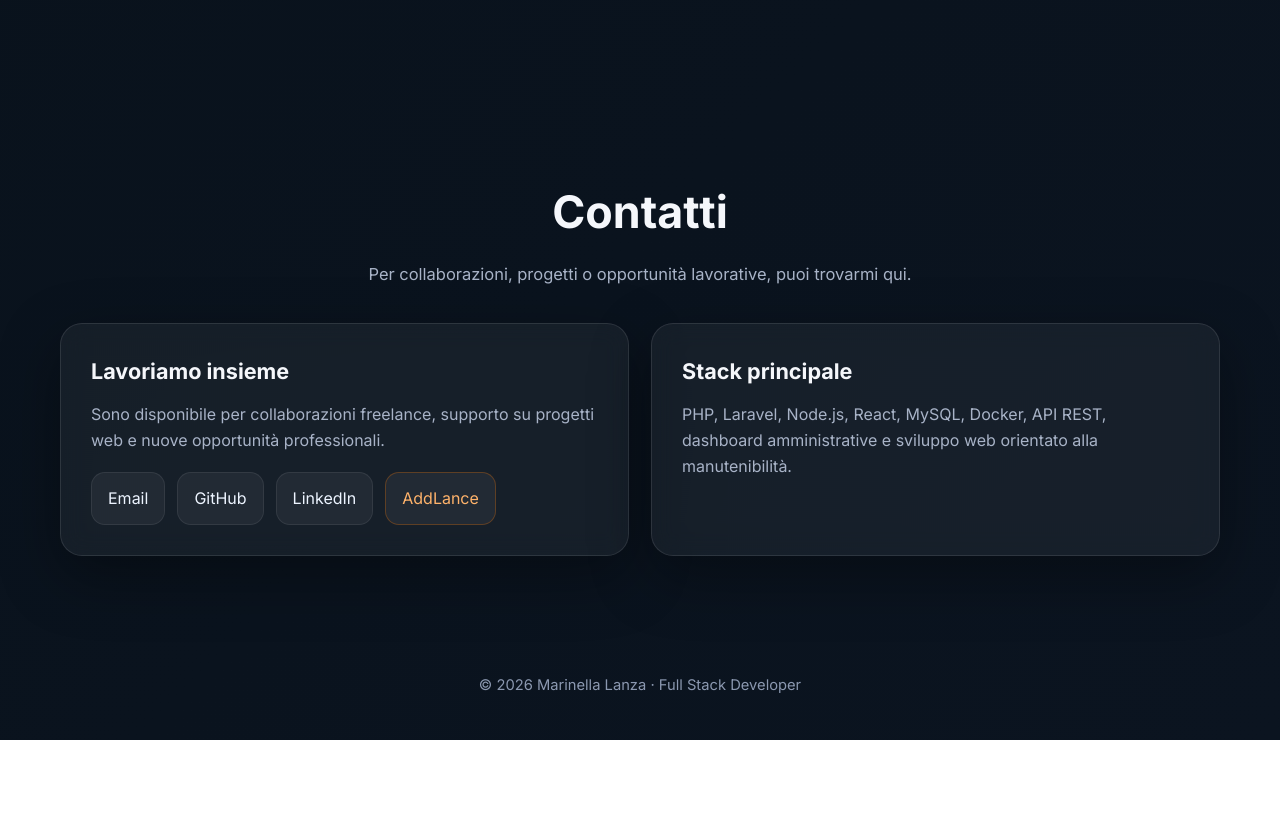
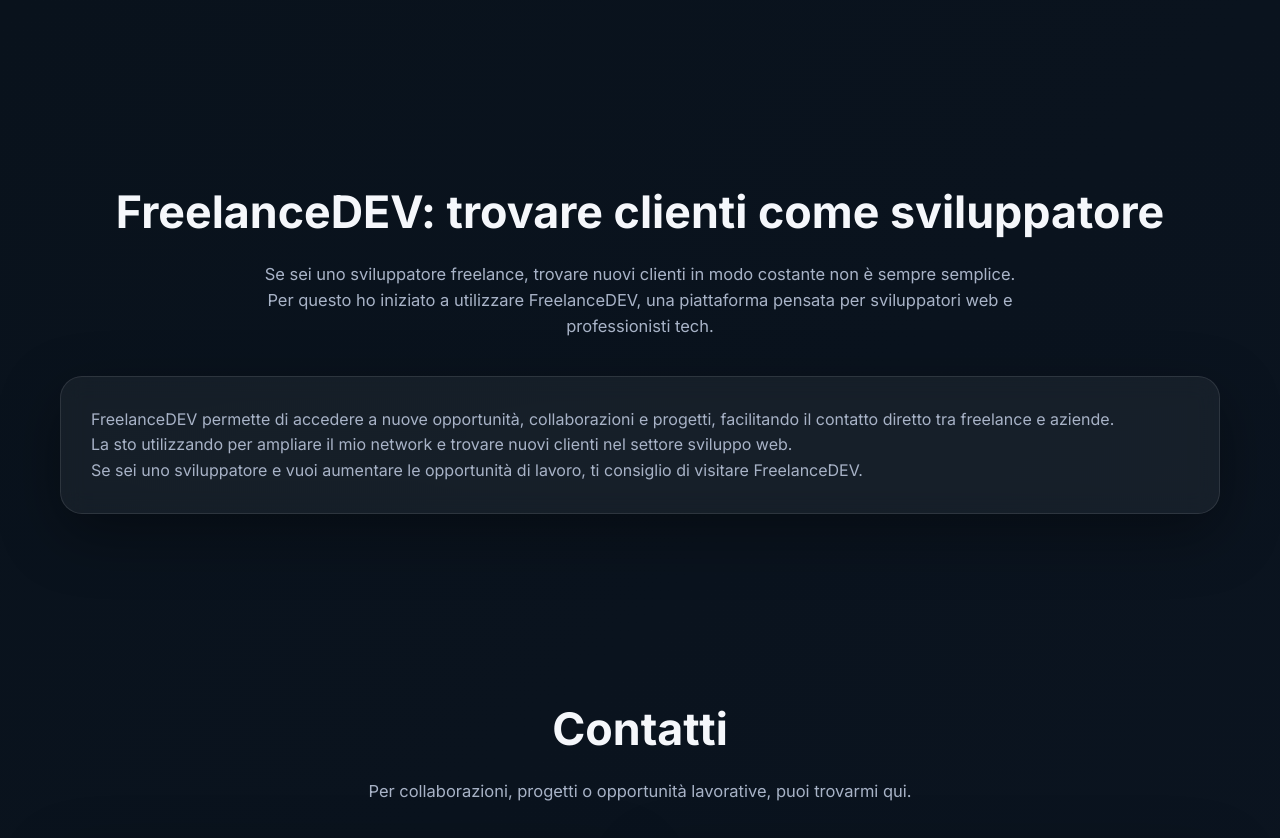
Before and after one commit to mlanza683/mlanza683.github.io, a plain HTML site: page index.html in a window 1280 px wide. Shown: the part 2530-3368 px from the top of the page. Before the commit the page ends 3270 px from the top, so only its background shows below. Drawn offline with Linux system fonts and the light colour scheme.

Commit message:
Update index.html

```diff
--- a/index.html
+++ b/index.html
@@ -799,6 +799,36 @@
       </div>
     </section>
 
+    <section class="section" id="freelancedev">
+  <div class="container">
+    <h2 class="section-title">FreelanceDEV: trovare clienti come sviluppatore</h2>
+
+    <p class="section-text">
+      Se sei uno sviluppatore freelance, trovare nuovi clienti in modo costante non è sempre semplice.
+      Per questo ho iniziato a utilizzare
+      <a href="https://freelancedev.it" target="_blank">FreelanceDEV</a>,
+      una piattaforma pensata per sviluppatori web e professionisti tech.
+    </p>
+
+    <div class="card glass">
+      <p>
+        FreelanceDEV permette di accedere a nuove opportunità, collaborazioni e progetti,
+        facilitando il contatto diretto tra freelance e aziende.
+      </p>
+
+      <p>
+        La sto utilizzando per ampliare il mio network e trovare nuovi clienti nel settore sviluppo web.
+      </p>
+
+      <p>
+        Se sei uno sviluppatore e vuoi aumentare le opportunità di lavoro,
+        ti consiglio di visitare
+        <a href="https://freelancedev.it" target="_blank">FreelanceDEV</a>.
+      </p>
+    </div>
+  </div>
+</section>
+
     <section class="section" id="contact">
       <div class="container">
         <h2 class="section-title reveal">Contatti</h2>
```
